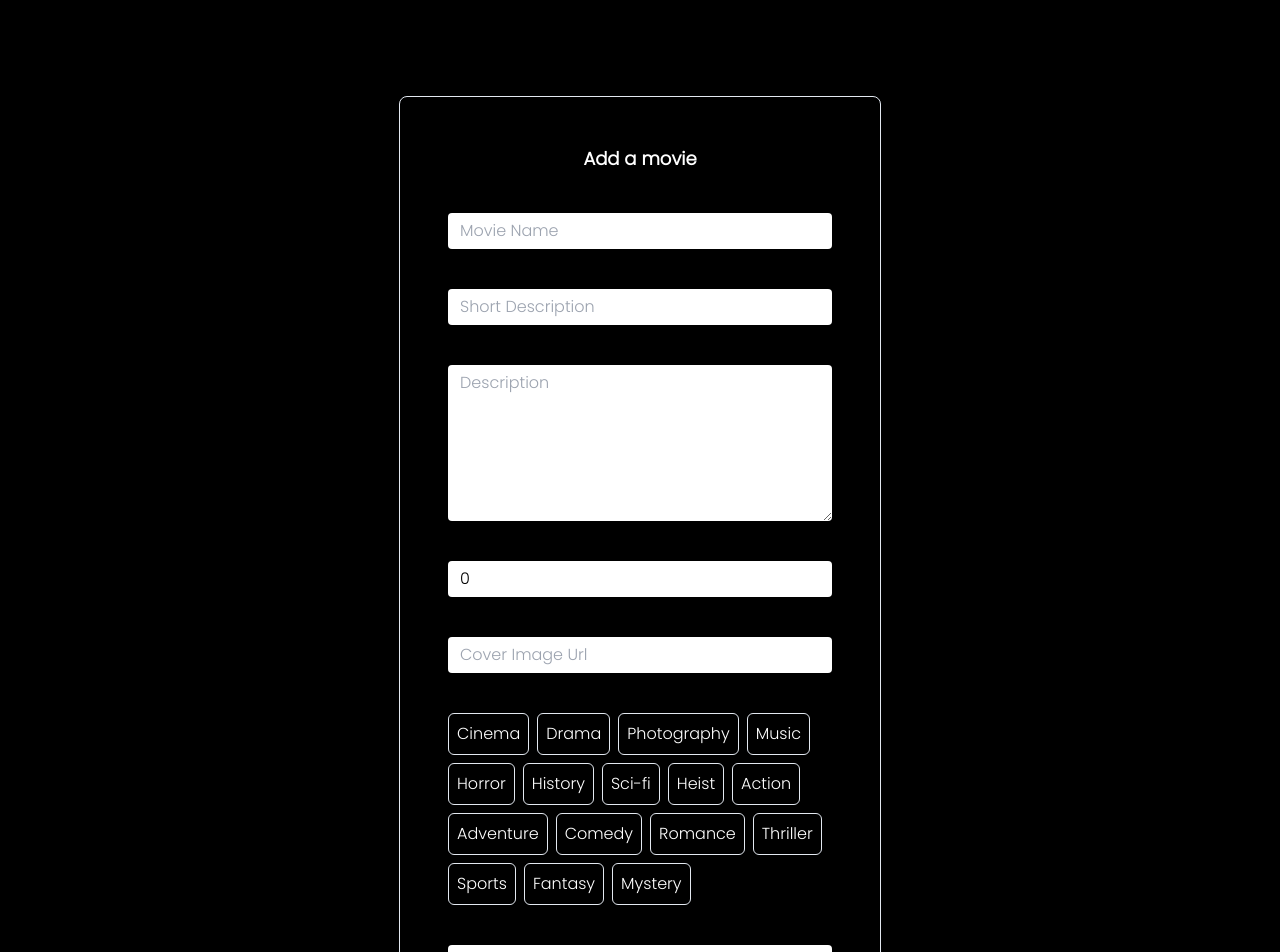
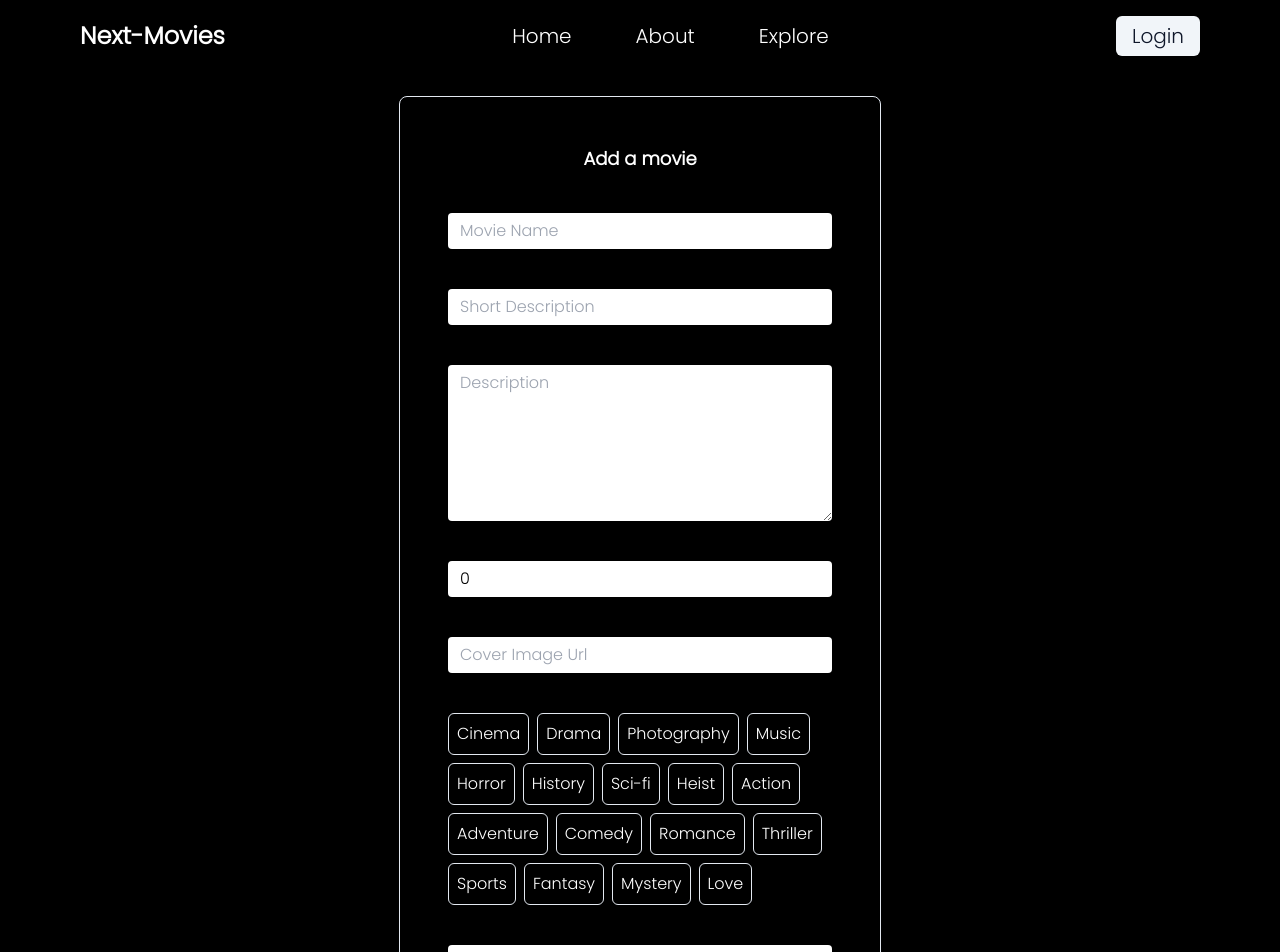
Before and after one commit to AmanGarg0303/next-movies, a Next.js app: page /admin/addMovie in a window 1280 px wide. Shown: the top 952 px of the page. Built offline with nearby package versions, Linux system fonts and the light colour scheme; no server answers.

Commit message:
minor changes and error fixes

```diff
--- a/actions/AddMovie.ts
+++ b/actions/AddMovie.ts
@@ -37,7 +37,9 @@ export const addMovieAction = async (values: z.infer<typeof MovieSchema>) => {
   });
 
   const keys = await redis.keys("*movies*");
-  await redis.del(keys);
+  if (keys.length > 0) {
+    await redis.del(keys);
+  }
   revalidatePath("/");
 
   return { success: "New movie created!" };
--- a/app/admin/addMovie/page.tsx
+++ b/app/admin/addMovie/page.tsx
@@ -8,6 +8,7 @@ import { Button } from "@/components/ui/button";
 import { zodResolver } from "@hookform/resolvers/zod";
 import { MovieSchema } from "@/validators";
 import { AlertTriangleIcon, CheckCircle2Icon } from "lucide-react";
+import { Navbar } from "@/components/Navbar";
 
 export default function AddMovie() {
   const [error, setError] = useState<string | undefined>("");
@@ -62,6 +63,8 @@ export default function AddMovie() {
 
   return (
     <div>
+      <Navbar />
+
       <div className="px-20 py-24 w-full grid place-items-center">
         <form
           onSubmit={handleSubmit((v) => onSubmit(v))}
@@ -149,6 +152,7 @@ export default function AddMovie() {
                 "Sports",
                 "Fantasy",
                 "Mystery",
+                "Love",
               ].map((item, _) => (
                 <span
                   key={_}
--- a/app/explore/page.tsx
+++ b/app/explore/page.tsx
@@ -5,6 +5,7 @@ import { logoutAction } from "@/actions/logout";
 import { totalMoviesAction } from "@/actions/totalMovies";
 import { useSession } from "next-auth/react";
 import { useRouter, redirect } from "next/navigation";
+import { Navbar } from "@/components/Navbar";
 
 export default function ExplorePage() {
   const user = useSession();
@@ -39,7 +40,9 @@ export default function ExplorePage() {
 
   return (
     <div className="h-screen flex justify-center items-center scrollbar-hide">
-      <div className="h-[80vh] border mx-20 scrollbar-hide change-scrollbar">
+      <Navbar />
+
+      <div className="h-[80vh] mt-20 border mx-20 scrollbar-hide change-scrollbar">
         <TerminalContextProvider>
           <ReactTerminal
             prompt={
```
